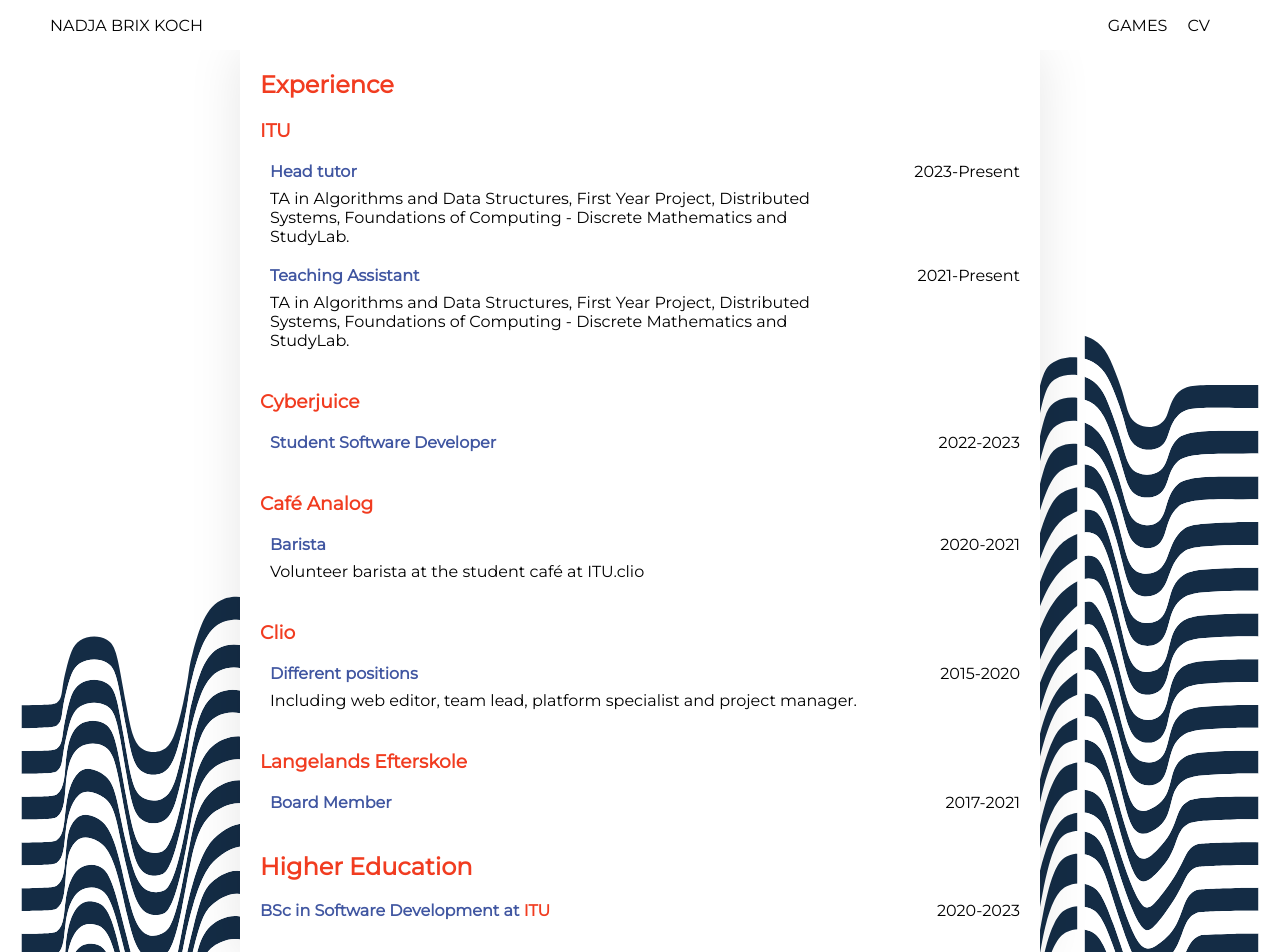
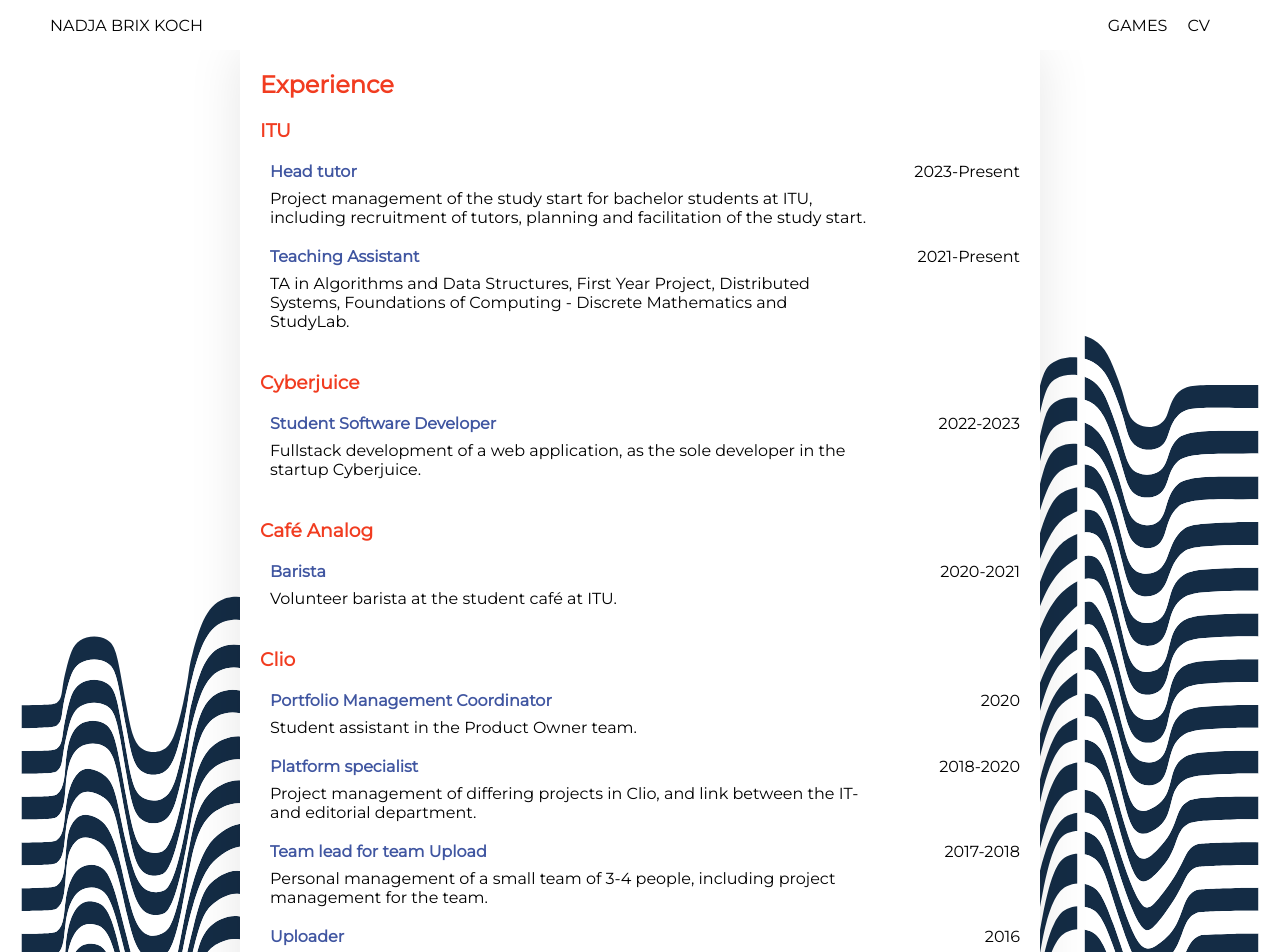
Before and after one commit to NaddiNadja/portfolio, a Next.js app: page / in a window 1280 px wide. Shown: the top 952 px of the page. Built offline with nearby package versions, Linux system fonts and the light colour scheme.

Commit message:
descriptions for experiences

```diff
--- a/components/cv/experiences/experience-data.ts
+++ b/components/cv/experiences/experience-data.ts
@@ -19,7 +19,7 @@
         title: "Head tutor",
         years: "2023-Present",
         description:
-          "TA in Algorithms and Data Structures, First Year Project, Distributed Systems, Foundations of Computing - Discrete Mathematics and StudyLab.",
+          "Project management of the study start for bachelor students at ITU, including recruitment of tutors, planning and facilitation of the study start.",
       },
       {
         title: "Teaching Assistant",
@@ -36,7 +36,8 @@
       {
         title: "Student Software Developer",
         years: "2022-2023",
-        description: "",
+        description:
+          "Fullstack development of a web application, as the sole developer in the startup Cyberjuice.",
       },
     ],
   },
@@ -47,7 +48,7 @@
       {
         title: "Barista",
         years: "2020-2021",
-        description: "Volunteer barista at the student café at ITU.clio",
+        description: "Volunteer barista at the student café at ITU.",
       },
     ],
   },
@@ -56,10 +57,33 @@
     link: "https://dk.clio.me/",
     jobs: [
       {
-        title: "Different positions",
-        years: "2015-2020",
+        title: "Portfolio Management Coordinator",
+        years: "2020",
+        description: "Student assistant in the Product Owner team.",
+      },
+      {
+        title: "Platform specialist",
+        years: "2018-2020",
         description:
-          "Including web editor, team lead, platform specialist and project manager.",
+          "Project management of differing projects in Clio, and link between the IT- and editorial department.",
+      },
+      {
+        title: "Team lead for team Upload",
+        years: "2017-2018",
+        description:
+          "Personal management of a small team of 3-4 people, including project management for the team.",
+      },
+      {
+        title: "Uploader",
+        years: "2016",
+        description:
+          "Upload of content to the Clio platform, including metadata, images, validation of layout etc. Additionally, creation of digital media for the platform, such as graphs, pdf-files, simple images.",
+      },
+      {
+        title: "Data validation specialist",
+        years: "2015",
+        description:
+          "Manual validation of data that had been imported into a new subscription management system.",
       },
     ],
   },
```
